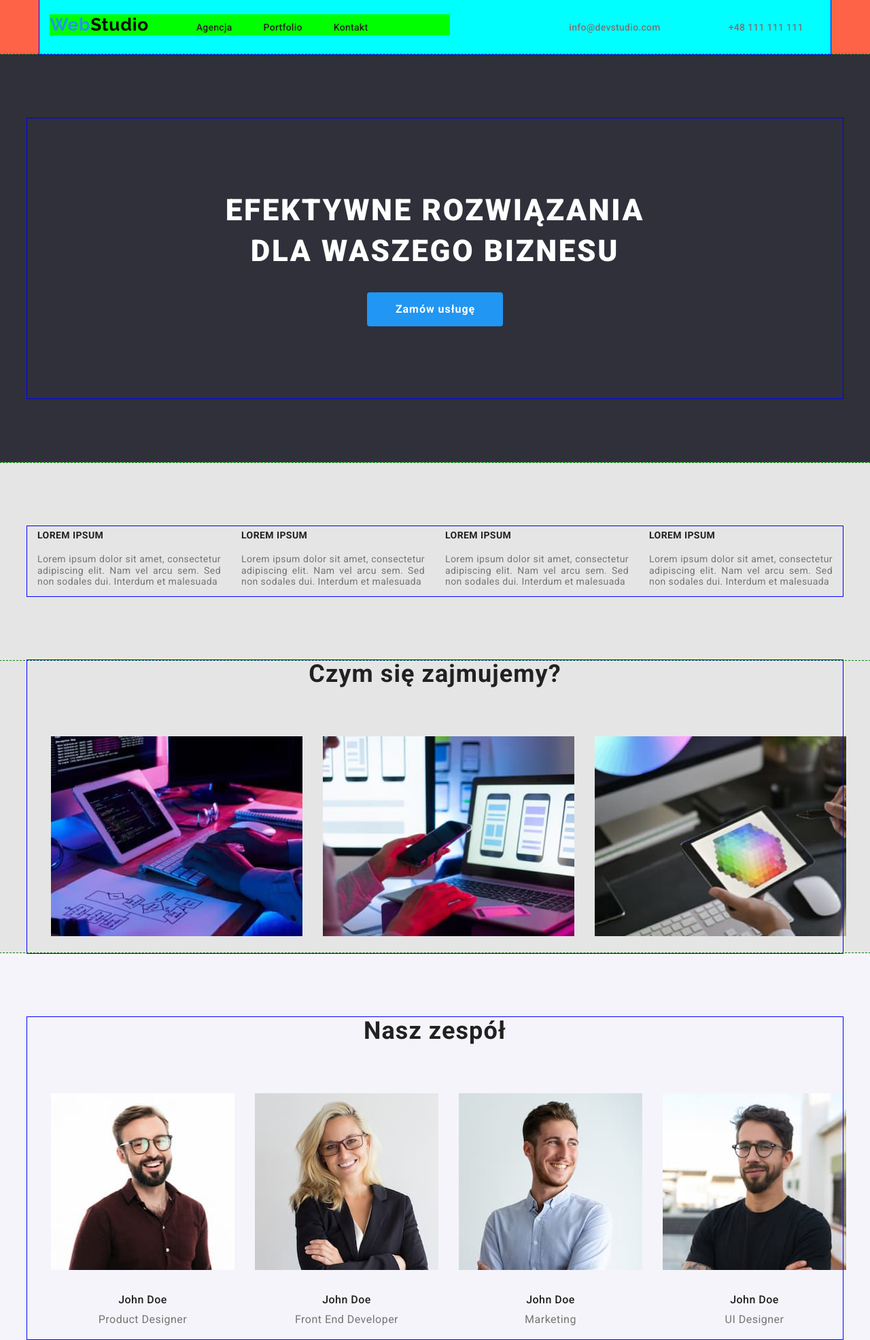
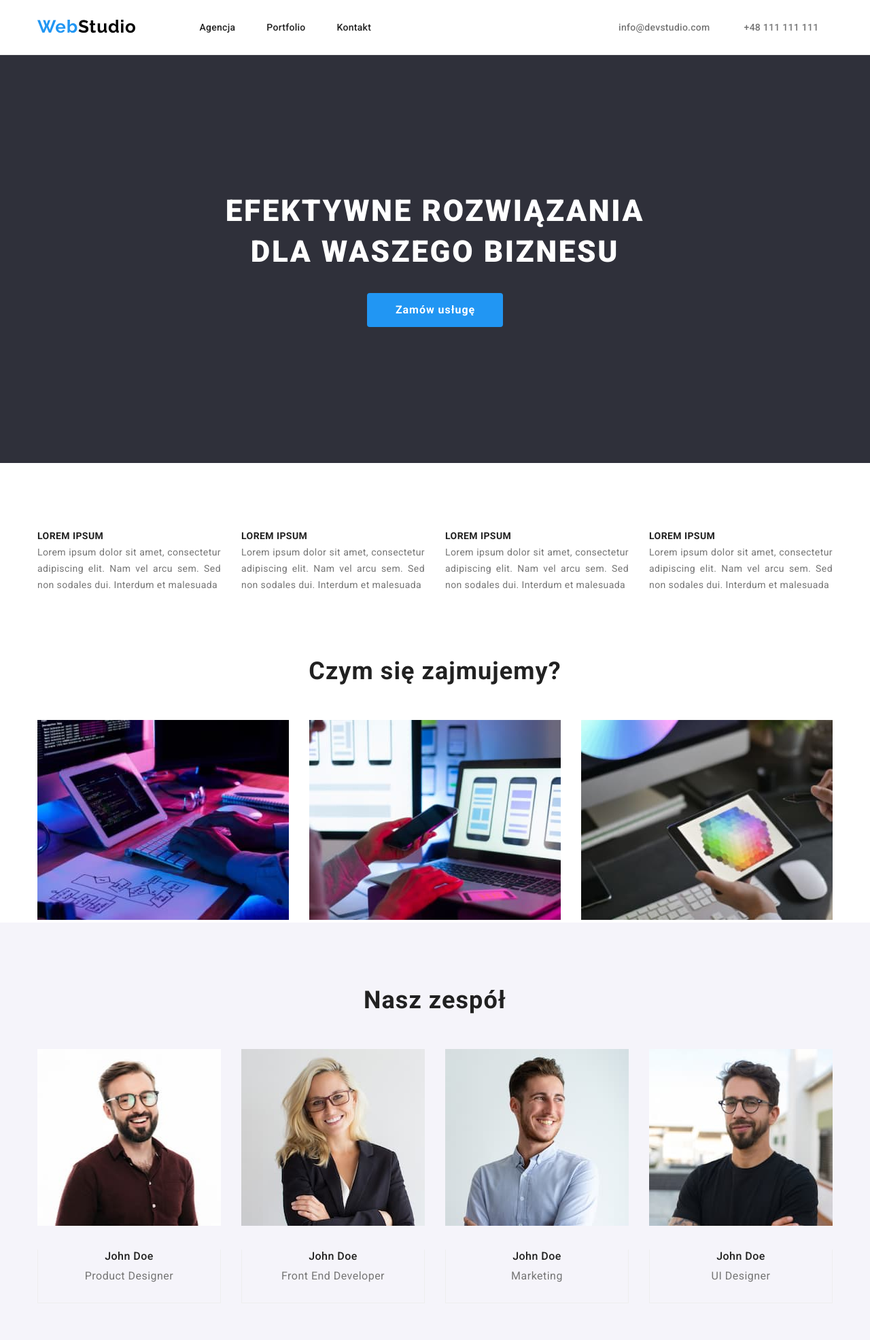
Before and after one commit to pawelszopinski/goit-markup-hw-03, a plain HTML site: page index.html in a window 1280 px wide. Shown: the top 1971 px of the page at 68% size. Drawn offline with nearby package versions, Linux system fonts and the light colour scheme.

Commit message:
Updates after mentor feedback

```diff
--- a/css/styles.css
+++ b/css/styles.css
@@ -3,9 +3,12 @@
 *::after {
   box-sizing: border-box;
 }
-h1, h2, h3, figure, figcaption p, ul, address {
+
+h1, h2, h3, h4, figure, p, ul {
   margin: 0;
+  padding: 0;
 }
+
 :root {
   --brand-color: #212121;
   --secondary-color: #2196f3;
@@ -18,39 +21,29 @@
 }
 body {
   font-family: 'Roboto', sans-serif;
-  background: #E5E5E5;
 }
 .section {
   padding: 94px 30px;
-  outline: 1px dashed green;
 }
 .container {
-  max-width: 1200px;
+  width: 1200px;
   padding: 0 15px;
   margin: 0 auto;
-  outline: 1px solid blue;
 }
 .header-wrapper {
-  background-color: tomato;
   display: flex;
-  align-items: baseline;
-
-
+  padding: 24px 0 25px;
+  border-bottom: 1px solid #ECECEC;
 }
 .header-wrapper > .container {
-  background-color: aqua;
   display: flex;
-  align-items: baseline;
-
-
+  align-items: center;
 }
 .header-wrapper > .container > nav {
-  background-color: lime;
   display: flex;
-  align-items: baseline;
+  align-items: center;
   justify-content: space-between;
-
-
+  gap: 93px;
 }
 .nav-list {
   font-size: 14px;
@@ -60,18 +53,9 @@
   list-style: none;
   display: flex;
   align-items: center;
-  padding-left: 0;
+  gap: 46px;
 }
 
-.nav-list-item {
-  padding: 32px 23px;
-}
-.nav-list:last-of-type{
-  padding-right: 98px;
-}
-.nav-list-item: :nth-child(3) {
-  padding-right: 0;
-}
 .nav-list a{
     text-decoration: none;
     color:var(--brand-color);
@@ -88,17 +72,12 @@
   list-style: none;
   display: flex;
   gap: 50px;
-  padding: 0;
+  padding-left: 364px;
 }
-.contact-list:first-of-type{
-  padding-left: 150px;
-}
+
 .contact-list a {
   color: var(--third-color);
   text-decoration: none;
-  display: flex;
-  padding: 32px 25px;
-  align-items: center;
 }
 .contact-list a:hover,
 .contact-list a:focus {
@@ -117,7 +96,6 @@
 }
 .black-studio {
   color: var(--logo-color);
-  margin-right: 47px;
 }
 .studio-white {
   color: var(--footer-second-color);
@@ -179,9 +157,7 @@
   justify-content: space-between;
   gap: 30px;
 }
-.paragraph-list:first-child {
-  padding-left: 0;
-}
+
 .paragraph-list h3 {
   font-size: 14px;
   line-height: 1.875;
@@ -191,7 +167,7 @@
 }
 .paragraph-list p {
   font-size: 14px;
-  line-height: 1.174;
+  line-height: 1.714;
   color: var(--third-color);
   letter-spacing: 0.03em;
   text-align: justify;
@@ -209,7 +185,6 @@
   list-style: none;
   display: flex;
   gap: 30px;
-  padding: 20px;
   justify-content: space-between;
 }
 
@@ -221,7 +196,6 @@
   display: flex;
   justify-content: space-between;
   gap: 30px;
-  padding: 20px;
 }
 .img-list-staff {
   font-size: 16px;
@@ -245,6 +219,7 @@
   flex-direction: column;
   align-items: center;
   margin-top: 10px;
+  margin-bottom: 30px;
 }
 
 .footer-nav {
@@ -254,7 +229,6 @@
 }
 .footer-nav-list {
   list-style: none;
-  padding: 0;
 }
 .footer-nav-list a{
   margin-top: 9px;
@@ -314,7 +288,11 @@
   display: flex;
   flex-wrap: wrap;
   gap: 30px;
-  padding: 0;
+}
+.figcap-border {
+  border-bottom: 1px solid #EEEEEE;
+  border-left: 1px solid #EEEEEE;
+  border-right: 1px solid #EEEEEE;
 }
 .portfolio-image-names {
   font-size: 18px;
@@ -336,4 +314,5 @@
   display: flex;
   flex-direction: column;
   align-items: center;
+  padding-bottom: 20px;
 }
--- a/index.html
+++ b/index.html
@@ -107,7 +107,7 @@
                 width="270"
                 height="260"
               />
-              <figcaption>
+              <figcaption class="figcap-border">
                 <span class="img-list-staff">John Doe</span>
                 <span class="list-jobs">Product Designer</span>
               </figcaption>
@@ -121,7 +121,7 @@
                 width="270"
                 height="260"
               />
-              <figcaption>
+              <figcaption class="figcap-border">
                 <span class="img-list-staff">John Doe</span>
                 <span class="list-jobs">Front End Developer</span>
               </figcaption>
@@ -135,7 +135,7 @@
                 width="270"
                 height="260"
               />
-              <figcaption>
+              <figcaption class="figcap-border">
                 <span class="img-list-staff">John Doe</span><span class="list-jobs">Marketing</span>
               </figcaption>
             </figure>
@@ -148,7 +148,7 @@
                 width="270"
                 height="260"
               />
-              <figcaption>
+              <figcaption class="figcap-border">
                 <span class="img-list-staff">John Doe</span
                 ><span class="list-jobs">UI Designer</span>
               </figcaption>
```
Also changed, not shown: portfolio.html (+20 -18 lines).
